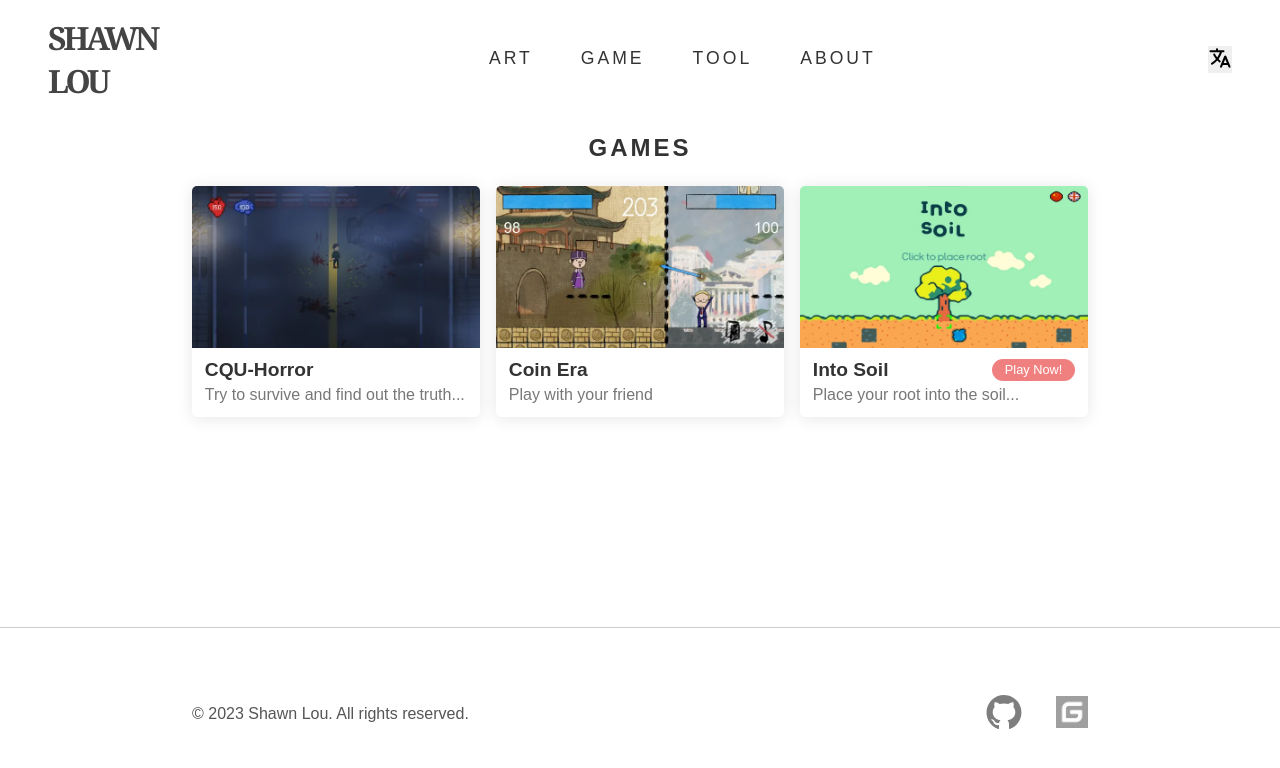
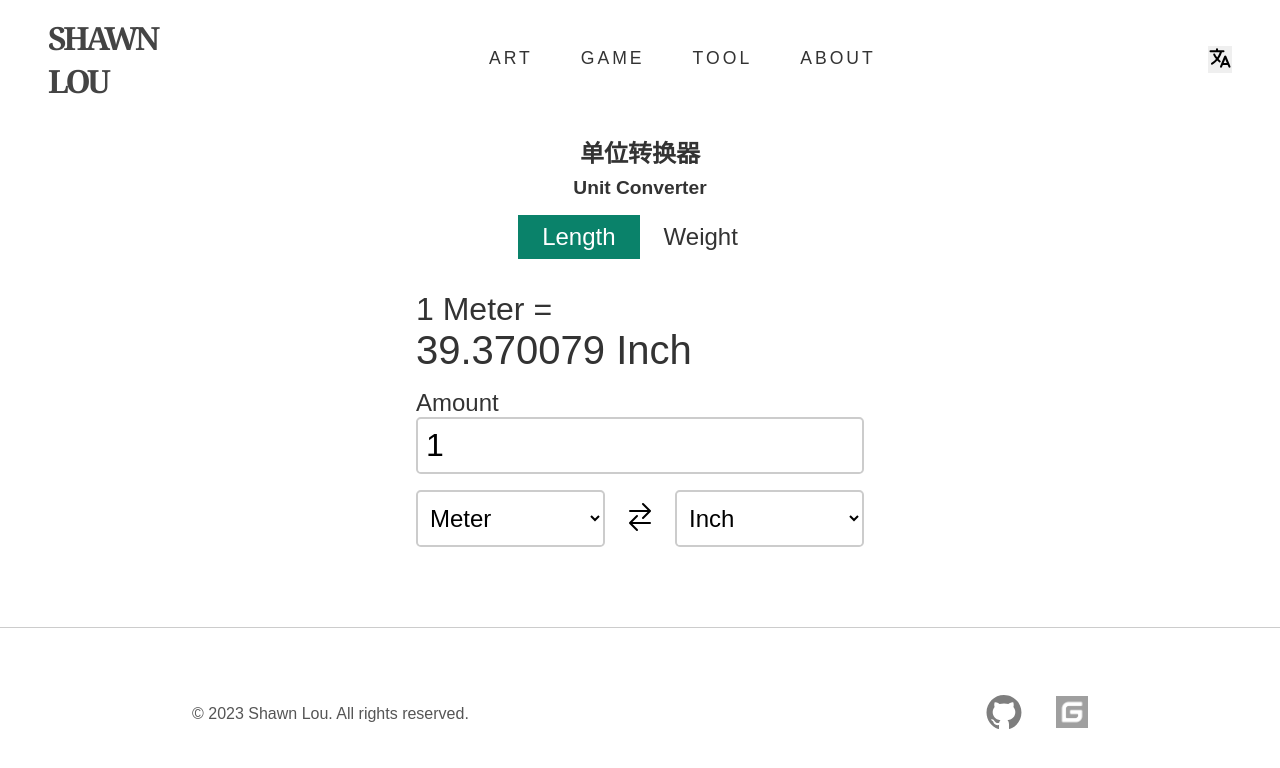
Before and after one commit to HotranLandoler/HotranLandoler.github.io.old, a Vue app: page /#/tool/unitconverter in a window 1280 px wide. Before the commit this address led to /#/game. Shown: the top 768 px of the page. Built offline with nearby package versions, Linux system fonts and the light colour scheme; a web font is replaced by a local one.

Commit message:
Add unit converter swap button and styles

```diff
--- a/src/components/tools/UnitConverter.vue
+++ b/src/components/tools/UnitConverter.vue
@@ -40,14 +40,62 @@
       </p>
       <label for="amount-input">Amount</label>
       <input id="amount-input" type="number" v-model="input" />
-      <label for="from-select">From</label>
+      <div class="selects">
+        <!-- <label for="from-select">From</label> -->
         <select id="from-select" v-model="selectedFrom">
           <option v-for="unit in unitList">{{ unit }}</option>
         </select>
-      <label for="to-select">To</label>
+        <button
+          type="button"
+          class="button button-swap"
+          title="Swap"
+          @click="swapFromTo"
+        >
+          <svg
+            xmlns="http://www.w3.org/2000/svg"
+            xmlns:xlink="http://www.w3.org/1999/xlink"
+            viewBox="0 0 512 512"
+            class="icon"
+          >
+            <path
+              fill="none"
+              stroke="currentColor"
+              stroke-linecap="round"
+              stroke-linejoin="round"
+              stroke-width="32"
+              d="M304 48l112 112l-112 112"
+            ></path>
+            <path
+              fill="none"
+              stroke="currentColor"
+              stroke-linecap="round"
+              stroke-linejoin="round"
+              stroke-width="32"
+              d="M398.87 160H96"
+            ></path>
+            <path
+              fill="none"
+              stroke="currentColor"
+              stroke-linecap="round"
+              stroke-linejoin="round"
+              stroke-width="32"
+              d="M208 464L96 352l112-112"
+            ></path>
+            <path
+              fill="none"
+              stroke="currentColor"
+              stroke-linecap="round"
+              stroke-linejoin="round"
+              stroke-width="32"
+              d="M114 352h302"
+            ></path>
+          </svg>
+        </button>
+        <!-- <label for="to-select">To</label> -->
         <select id="to-select" v-model="selectedTo">
           <option v-for="unit in unitList">{{ unit }}</option>
         </select>
+      </div>
     </div>
   </section>
 </template>
@@ -85,6 +133,12 @@
   selectedFrom.value = unitList[0];
   selectedTo.value = unitList[1];
 }
+function swapFromTo() {
+  [selectedFrom.value, selectedTo.value] = [
+    selectedTo.value,
+    selectedFrom.value,
+  ];
+}
 </script>
 
 <style lang="scss" scoped>
@@ -98,12 +152,14 @@
 #to-select {
   @include focus-outline;
   width: 100%;
+  height: 100%;
+  display: block;
   font-size: inherit;
   font-family: inherit;
+  background-color: white;
   border: 2px solid $color-gray-x-light;
   border-radius: 0.3rem;
   padding: 0.5rem;
-  margin-bottom: 1rem;
   transition: all 0.2s;
 
   &:hover,
@@ -120,6 +176,7 @@
 }
 #amount-input {
   font-size: 2rem;
+  margin-bottom: 1rem;
 }
 .unit-types {
   display: flex;
@@ -163,4 +220,30 @@
     }
   }
 }
+.selects {
+  display: grid;
+  grid-template-columns: 1fr auto 1fr;
+  align-items: center;
+  gap: 0.5rem;
+}
+.button-swap {
+  @include focus-outline;
+  display: block;
+  padding: 0.5rem;
+  border: 0.2rem solid transparent;
+  border-radius: 0.3rem;
+  background-color: transparent;
+
+  transition: all 0.2s ease;
+
+  &:hover {
+    border: 0.2rem solid $color-primary-light;
+  }
+
+  .icon {
+    width: 2rem;
+    height: 2rem;
+    fill: $color-gray;
+  }
+}
 </style>
```
Lines whose indentation alone changed are shown as unchanged.
